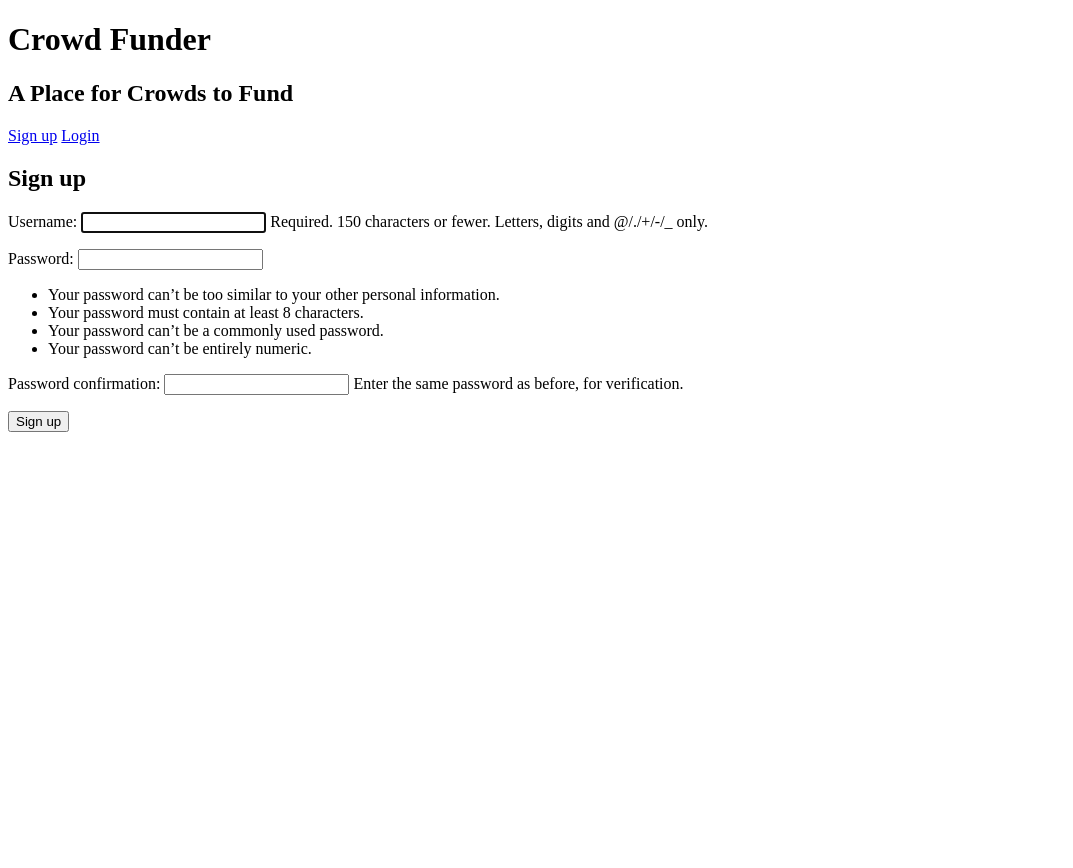
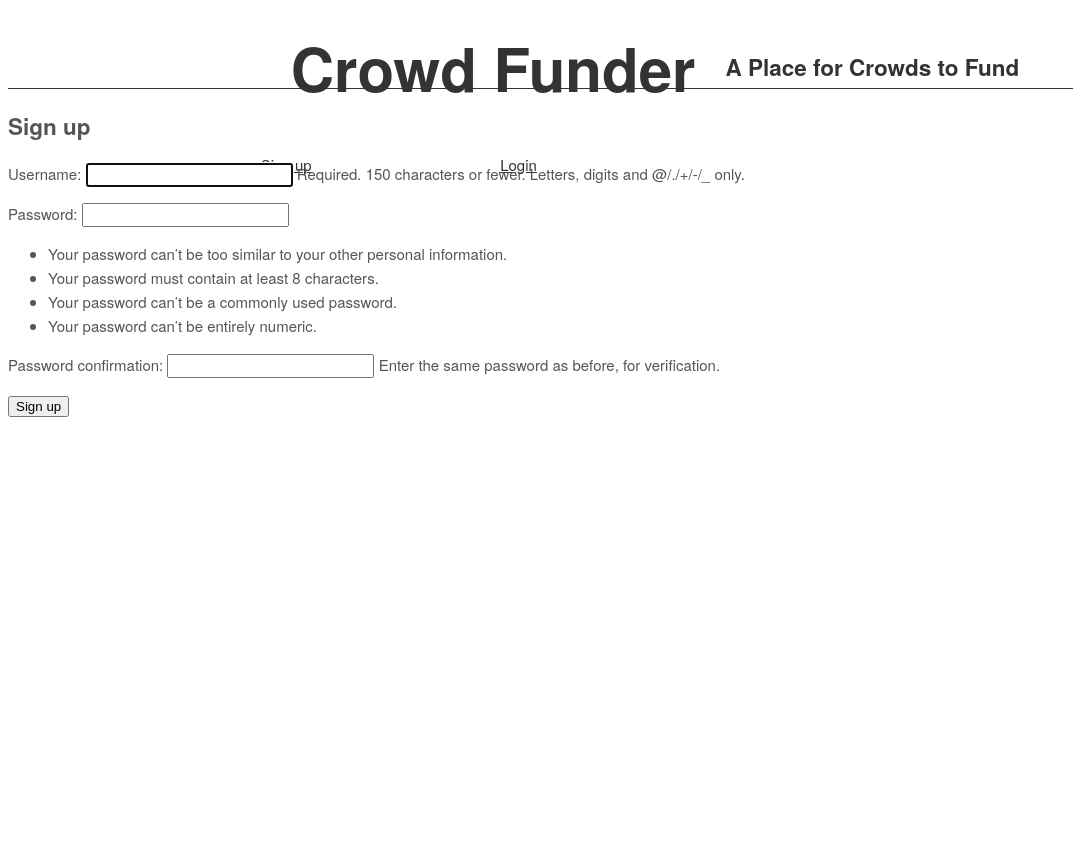
Before and after one commit to ant0nm/crowdfunder, a Django app: page /signup/ in a window 1280 px wide. Shown: the whole page, without its empty margins (0-1073 px from the left). Before the commit the page ends 432 px from the top, so only its background shows below. Run offline with Django 3.2, Linux system fonts and the light colour scheme.

Commit message:
added static base css

```diff
--- a/crowdfunder/settings.py
+++ b/crowdfunder/settings.py
@@ -120,4 +120,8 @@ USE_TZ = True
 
 STATIC_URL = '/static/'
 
+STATICFILES_DIRS = [
+    os.path.join(BASE_DIR, 'static'),
+]
+
 LOGIN_URL = '/'
--- /dev/null
+++ b/crowdfunder/static/css/base.css
@@ -0,0 +1,38 @@
+/* html is set to 62.5% so that all the REM measurements throughout Skeleton
+are based on 10px sizing. So basically 1.5rem = 15px :) */
+html {
+  font-size: 62.5%; }
+body {
+  font-size: 1.5em; /* currently ems cause chrome bug misinterpreting rems on body element */
+  line-height: 1.6;
+  font-weight: 400;
+  font-family: "Raleway", "HelveticaNeue", "Helvetica Neue", Helvetica, Arial, sans-serif;
+  color: #555; }
+
+  @media (min-width: 550px) {
+    .container {
+      width: 80%; }
+    .column,
+    .columns {
+      margin-left: 4%; }
+    .column:first-child,
+    .columns:first-child {
+      margin-left: 0; }
+
+  header {
+
+    width: 100%;
+    height: 100vh;
+    display: flex;
+    align-items: center;
+    text-align: center;
+    justify-content: center;
+  }
+
+  header h1 {
+    font-size: 4em;
+  }
+
+  nav {
+    align-content: right
+  }
--- /dev/null
+++ b/crowdfunder/static/css/main.css
@@ -0,0 +1,140 @@
+html {
+  height: 100%;
+}
+
+body {
+  min-height: 100%;
+  position: relative;
+  padding-bottom: 60px;
+}
+
+header {
+  display: grid;
+  grid-template-columns: max-content auto;
+  height: 80px;
+  line-height: 80px;
+  color: #333;
+  border-bottom: 1px solid #333;
+}
+
+header a {
+  color: #333;
+}
+
+header h1 {
+  padding: 0 0.5em;
+}
+
+h1, ul {
+  margin: 0;
+}
+
+
+nav {
+  display: grid;
+  grid-template-columns: max-content auto;
+}
+
+nav ul {
+  display: flex;
+  justify-content: space-evenly;
+}
+
+nav li {
+  padding: 0 1em;
+}
+
+header li:hover a {
+  color: #ededdb;
+  padding-bottom: 0.25em;
+}
+
+header li:hover {
+  background: #333;
+}
+
+.gallery {
+  display: grid;
+  grid-template-columns: repeat(3, minmax(300px, 500px));
+  margin: 0 auto;
+  max-width: 1500px;
+}
+
+footer {
+  background: #333;
+  color: #fffeed;
+  text-align: right;
+  position: absolute;
+  bottom: 0;
+  left: 0;
+  right: 0;
+  padding: 0 25px;
+  height: 60px;
+  line-height: 60px;
+}
+
+
+main.profile, main.login,
+/* main.signup, main.restaurant { */
+  padding: 0 1em;
+}
+
+
+form {
+  display: block;
+  margin: 0;
+  padding: 1em;
+}
+
+input,
+textarea {
+  display: inline-block;
+  font-family: Georgia, Times, serif;
+}
+
+/*
+[type=radio],
+[type=checkbox] {
+  display: inline-block;
+  vertical-align: middle;
+} */
+
+
+@media screen and (max-width: 900px){
+  .gallery {
+    grid-template-columns: repeat(2, minmax(300px, 1fr));
+  }
+}
+
+@media screen and (max-width: 750px){
+  header {
+    grid-template-columns: auto;
+    padding-left: 1em;
+  }
+
+  header h1 {
+    display: none;
+  }
+}
+
+@media screen and (max-width: 600px){
+    grid-template-columns: minmax(300px, 1fr);
+  }
+}
+
+@media screen and (max-width: 550px){
+  header li {
+    width: 100%;
+    text-align: right;
+    margin-left: 20px;
+    line-height: 40px;
+  }
+
+
+  header {
+    height: auto;
+  }
+
+  header ul {
+    flex-wrap: wrap;
+  }
--- a/crowdfunder/templates/base.html
+++ b/crowdfunder/templates/base.html
@@ -2,11 +2,19 @@
 <html lang="en" dir="ltr">
   <head>
     <meta charset="utf-8">
+  {% load staticfiles %}
+  <!-- CSS CUSTOM -->
+  <link rel="stylesheet" href="{% static 'css/base.css' %}">
+  <link rel="stylesheet" href="{% static 'css/home.css' %}">
+  <link rel="stylesheet" href="{% static 'css/main.css' %}">
+
     <title>Crowdfunder</title>
   </head>
   <header>
+
     <h1>Crowd Funder</h1>
     <h2>A Place for Crowds to Fund</h2>
+
     <nav>
       {% if request.user.is_authenticated %}
       <a href="{% url 'logout'%}">Logout</a>
```
Also changed, not shown: crowdfunder/static/css/projects.css (added).
